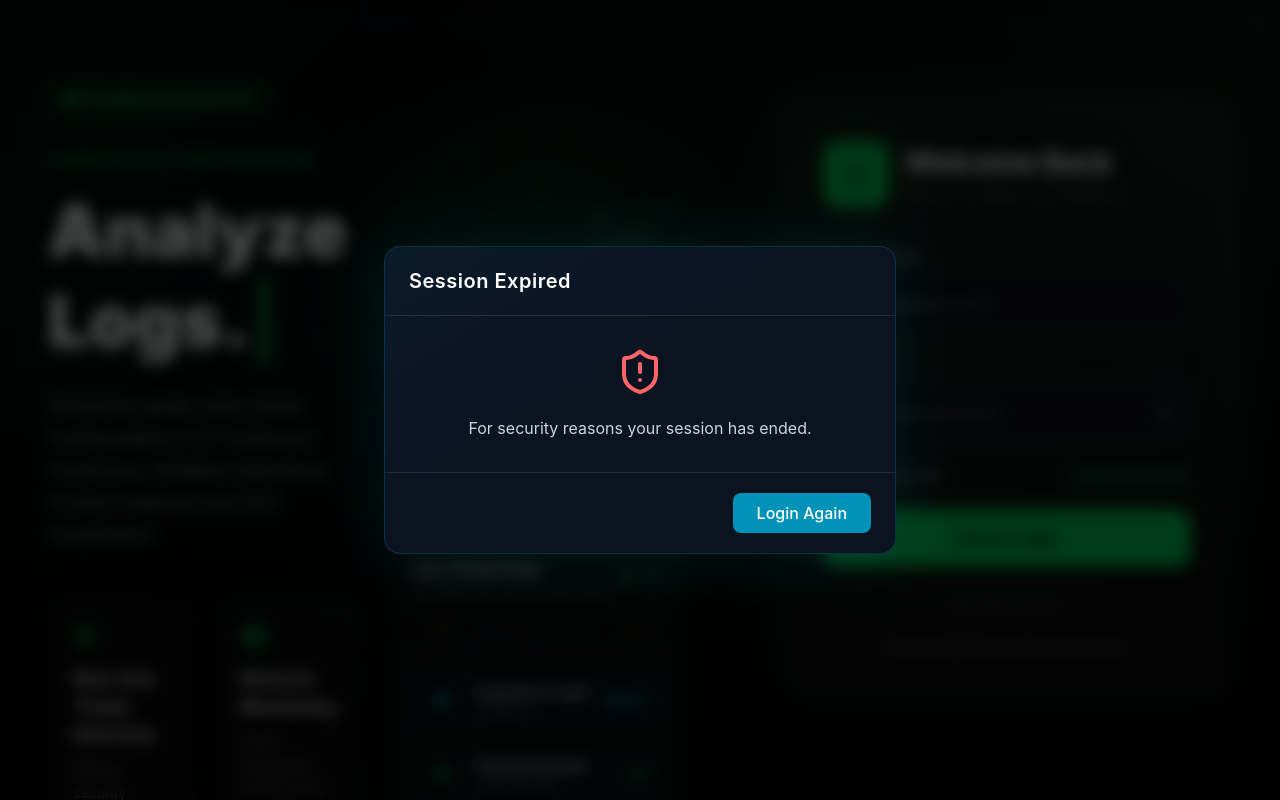
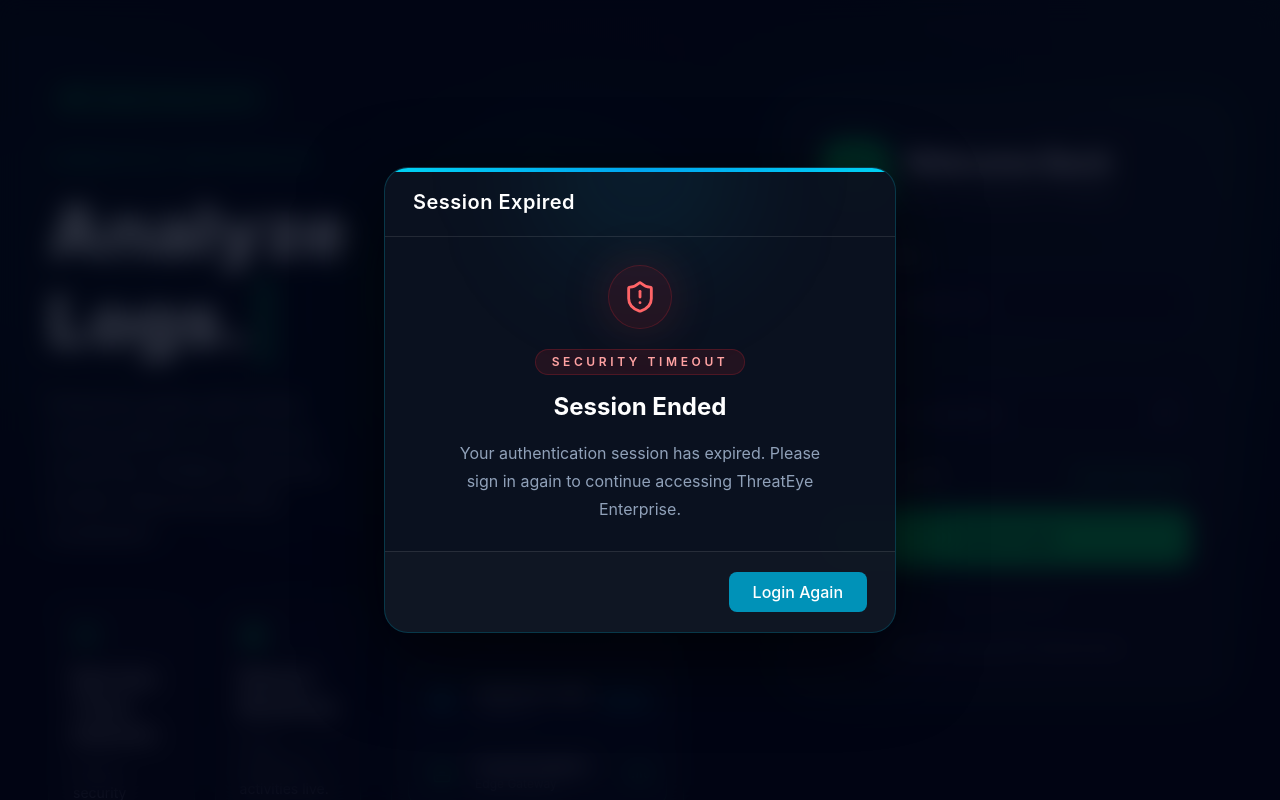
Before and after one commit to Shailesh-26/ThreatEye, a React (Vite) app in the folder frontend/: page /login in a window 1280 px wide. Built offline with nearby package versions, Linux system fonts and the light colour scheme; no server answers; sample sign-in values are in the browser's storage.

Commit message:
feat(session): ui polish session management

```diff
--- a/frontend/src/App.jsx
+++ b/frontend/src/App.jsx
@@ -3,6 +3,7 @@
     Route,
     Navigate
 } from "react-router-dom";
+import { motion } from "framer-motion";
 import {
     Clock3,
     ShieldAlert
@@ -151,38 +152,103 @@
                 closeOnBackdrop={false}
                 onClose={() => {}}
                 footer={
-                    <>
+                    <div className="w-full">
+                        <div className="flex justify-end gap-3">
                             <button
                                 onClick={logout}
-                            className="rounded-lg border border-red-500/40 bg-red-500/10 px-5 py-2 text-red-400 transition hover:bg-red-500/20"
+                                className="group rounded-xl border border-red-500/30 bg-red-500/10 px-6 py-2.5 font-medium text-red-300 transition-all duration-300 hover:bg-red-500/20 hover:shadow-[0_0_20px_rgba(239,68,68,0.18)]"
                             >
                                 Logout
                             </button>
+
                             <button
                                 onClick={extendSession}
-                            className="rounded-lg bg-cyan-600 px-5 py-2 font-medium text-white transition hover:bg-cyan-500"
+                                className="group rounded-xl bg-gradient-to-r from-cyan-500 to-sky-500 px-6 py-2.5 font-semibold text-white transition-all duration-300 hover:scale-[1.03] hover:shadow-[0_0_30px_rgba(34,211,238,0.35)] active:scale-95"
                             >
                                 Extend Session
                             </button>
-                    </>
+                        </div>
+
+                        <div className="mt-3 text-center text-[11px] tracking-wide text-slate-500">
+                            Encrypted Session • ThreatEye Enterprise
+                        </div>
+                    </div>
                 }
             >
-                <div className="flex flex-col items-center gap-5 py-2">
+                <div className="flex flex-col items-center">
+                    <motion.div
+                        className="mb-5 flex h-16 w-16 items-center justify-center rounded-full border border-cyan-400/20 bg-cyan-500/10"
+                        animate={{
+                            scale: [1, 1.06, 1],
+                            boxShadow: [
+                                "0 0 20px rgba(34,211,238,.15)",
+                                "0 0 40px rgba(34,211,238,.35)",
+                                "0 0 20px rgba(34,211,238,.15)"
+                            ]
+                        }}
+                        transition={{
+                            duration: 2,
+                            repeat: Infinity
+                        }}
+                    >
                         <Clock3
-                        size={48}
-                        className="text-cyan-400"
+                            size={30}
+                            className="text-cyan-300"
                         />
-                    <p className="text-center text-slate-300">
-                        Your secure session will expire soon.
+                    </motion.div>
+
+                    <span className="rounded-full border border-cyan-500/20 bg-cyan-500/10 px-4 py-1 text-xs font-semibold uppercase tracking-[0.3em] text-cyan-300">
+                        Secure Session
+                    </span>
+
+                    <h2 className="mt-4 text-2xl font-bold text-white">
+                        Session Expiring
+                    </h2>
+
+                    <p className="mt-2 max-w-sm text-center leading-7 text-slate-400">
+                        Your authenticated enterprise session will expire soon due to inactivity.
+                        Extend your session to continue investigating threats without interruption.
                     </p>
-                    <div className="rounded-xl border border-cyan-500/20 bg-slate-900 px-6 py-4 text-3xl font-bold tracking-widest text-cyan-300">
+
+                    <div className="mt-5 w-full rounded-2xl border border-cyan-500/20 bg-slate-950/60 p-5">
+                        <div className="text-center text-xs uppercase tracking-[0.25em] text-slate-500">
+                            Remaining Time
+                        </div>
+
+                        <div className="mt-3 flex justify-center font-mono text-6xl font-bold tracking-[0.15em] text-cyan-300">
+                            <div className="flex items-center justify-center gap-2">
+                                <span>
                                     {String(minutes).padStart(2, "0")}
+                                </span>
+
+                                <span className="animate-pulse text-cyan-500">
                                     :
+                                </span>
+
+                                <span>
                                     {String(seconds).padStart(2, "0")}
+                                </span>
+                            </div>
+                        </div>
+
+                        <div className="mt-6 h-2 overflow-hidden rounded-full bg-slate-800">
+                            <motion.div
+                                className="h-full rounded-full bg-gradient-to-r from-cyan-400 to-sky-500"
+                                animate={{
+                                    width: `${Math.min(
+                                        (remainingTime / (2 * 60 * 1000)) * 100,
+                                        100
+                                    )}%`
+                                }}
+                                transition={{
+                                    duration: 0.8,
+                                    ease: "easeOut"
+                                }}
+                            />
+                        </div>
                     </div>
                 </div>
             </Modal>
-
                         <Modal
                 open={sessionExpired}
                 title="Session Expired"
@@ -198,13 +264,25 @@
                     </button>
                 }
             >
-                <div className="flex flex-col items-center gap-5 py-2">
+                <div className="flex flex-col items-center">
+                    <div className="mb-5 flex h-16 w-16 items-center justify-center rounded-full border border-red-500/20 bg-red-500/10 shadow-[0_0_50px_rgba(239,68,68,0.18)]">
                         <ShieldAlert
-                        size={48}
+                            size={34}
                             className="text-red-400"
                         />
-                    <p className="text-center text-slate-300">
-                        For security reasons your session has ended.
+                    </div>
+
+                    <span className="rounded-full border border-red-500/20 bg-red-500/10 px-4 py-1 text-xs font-semibold uppercase tracking-[0.3em] text-red-300">
+                        Security Timeout
+                    </span>
+
+                    <h2 className="mt-4 text-2xl font-bold text-white">
+                        Session Ended
+                    </h2>
+
+                    <p className="mt-4 max-w-sm text-center leading-7 text-slate-400">
+                        Your authentication session has expired.
+                        Please sign in again to continue accessing ThreatEye Enterprise.
                     </p>
                 </div>
             </Modal>
--- a/frontend/src/components/common/Modal.jsx
+++ b/frontend/src/components/common/Modal.jsx
@@ -17,34 +17,35 @@
         if (!open || !closeOnEscape) {
             return;
         }
+
         const handleEscape = (event) => {
-
             if (event.key === "Escape") {
                 onClose?.();
             }
+        };
 
-        };
         window.addEventListener(
             "keydown",
             handleEscape
         );
+
         return () => {
             window.removeEventListener(
                 "keydown",
                 handleEscape
             );
-
         };
     }, [
         open,
         closeOnEscape,
         onClose
     ]);
+
     return (
         <AnimatePresence>
             {open && (
                 <motion.div
-                    className="fixed inset-0 z-[999] flex items-center justify-center bg-black/70 backdrop-blur-sm p-4"
+                    className="fixed inset-0 z-[999] flex items-center justify-center bg-slate-950/80 backdrop-blur-md p-6"
                     initial={{
                         opacity: 0
                     }}
@@ -54,20 +55,20 @@
                     exit={{
                         opacity: 0
                     }}
+                    transition={{
+                        duration: 0.2
+                    }}
                     onClick={() => {
-
                         if (closeOnBackdrop) {
                             onClose?.();
                         }
-
                     }}
                 >
                     <motion.div
-                        className={`relative w-full ${width} overflow-hidden rounded-2xl border border-cyan-500/20 bg-[#0B1220] shadow-[0_0_60px_rgba(6,182,212,0.12)]`}
                         initial={{
                             opacity: 0,
-                            scale: 0.95,
-                            y: 20
+                            scale: 0.92,
+                            y: 25
                         }}
                         animate={{
                             opacity: 1,
@@ -76,35 +77,42 @@
                         }}
                         exit={{
                             opacity: 0,
-                            scale: 0.95,
+                            scale: 0.96,
                             y: 20
                         }}
                         transition={{
-                            duration: 0.25
+                            type: "spring",
+                            stiffness: 280,
+                            damping: 24
                         }}
                         onClick={(event) =>
                             event.stopPropagation()
                         }
+                        className={`relative w-full ${width} overflow-hidden rounded-3xl border border-cyan-400/20 bg-[#0B1220]/95 shadow-[0_25px_80px_rgba(0,0,0,0.65)]`}
                     >
-                        <div className="absolute inset-0 bg-gradient-to-br from-cyan-500/5 via-transparent to-transparent pointer-events-none" />
-                        <div className="relative flex items-center justify-between border-b border-white/10 px-6 py-5">
+                        <div className="absolute left-0 top-0 h-1 w-full bg-gradient-to-r from-cyan-400 via-sky-500 to-cyan-400" />
+                        <div className="absolute -top-24 left-1/2 h-48 w-48 -translate-x-1/2 rounded-full bg-cyan-500/10 blur-3xl" />
+                        <div className="relative flex items-center justify-between border-b border-white/10 px-7 py-5">
                             <h2 className="text-xl font-semibold tracking-wide text-white">
                                 {title}
                             </h2>
+
                             {showCloseButton && (
                                 <button
                                     onClick={onClose}
-                                   className="rounded-lg p-2 text-slate-400 transition-all duration-200 hover:bg-white/10 hover:text-white"
+                                    className="rounded-xl p-2 text-slate-400 transition-all duration-200 hover:bg-white/10 hover:text-white"
                                 >
                                     <X size={18} />
                                 </button>
                             )}
                         </div>
-                        <div className="relative px-6 py-6">
+
+                        <div className="relative px-7 py-7">
                             {children}
                         </div>
+
                         {footer && (
-                            <div className="relative flex items-center justify-end gap-3 border-t border-white/10 px-6 py-5">
+                            <div className="relative flex items-center justify-end gap-3 border-t border-white/10 bg-white/[0.02] px-7 py-5">
                                 {footer}
                             </div>
                         )}
```
Lines whose indentation alone changed are shown as unchanged.
